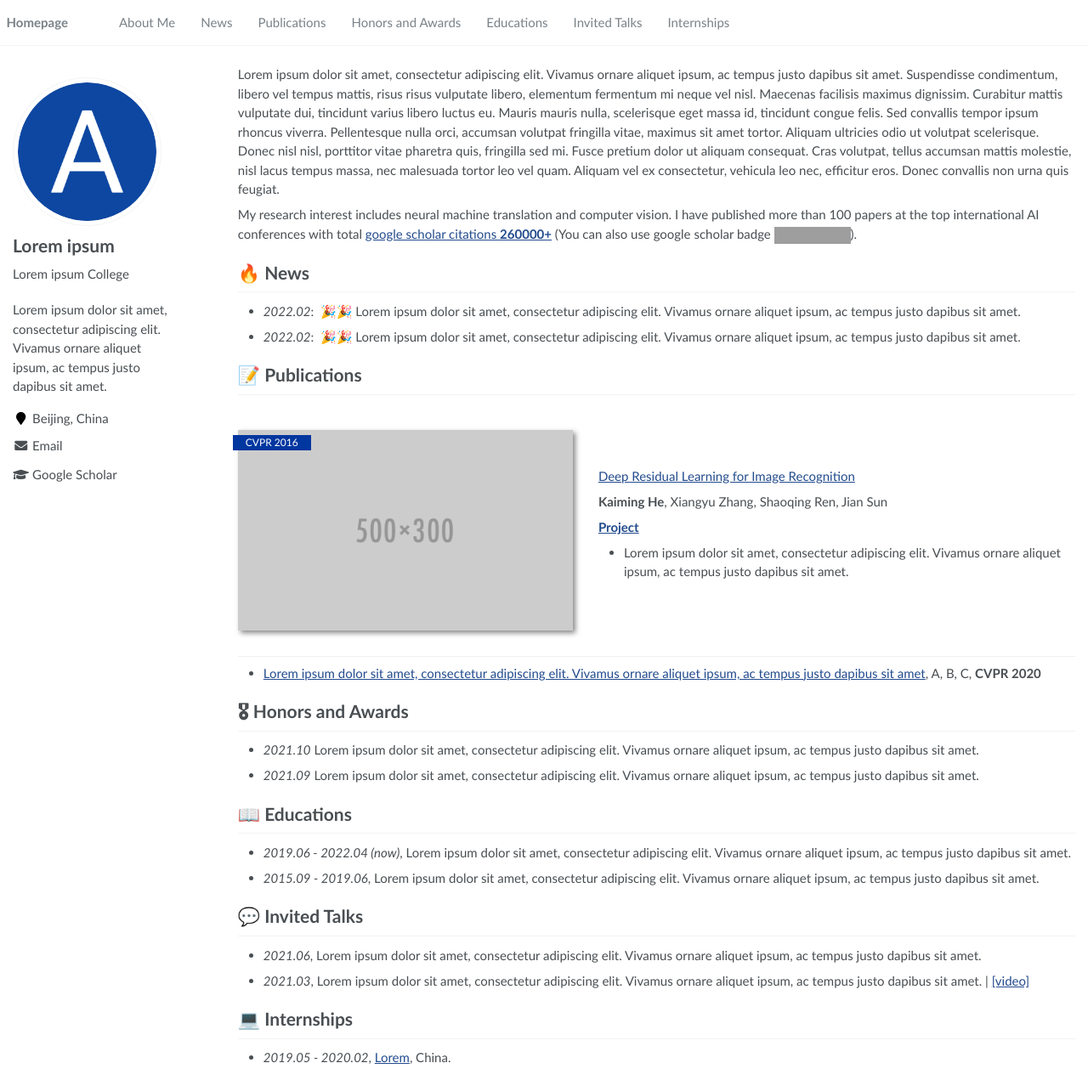
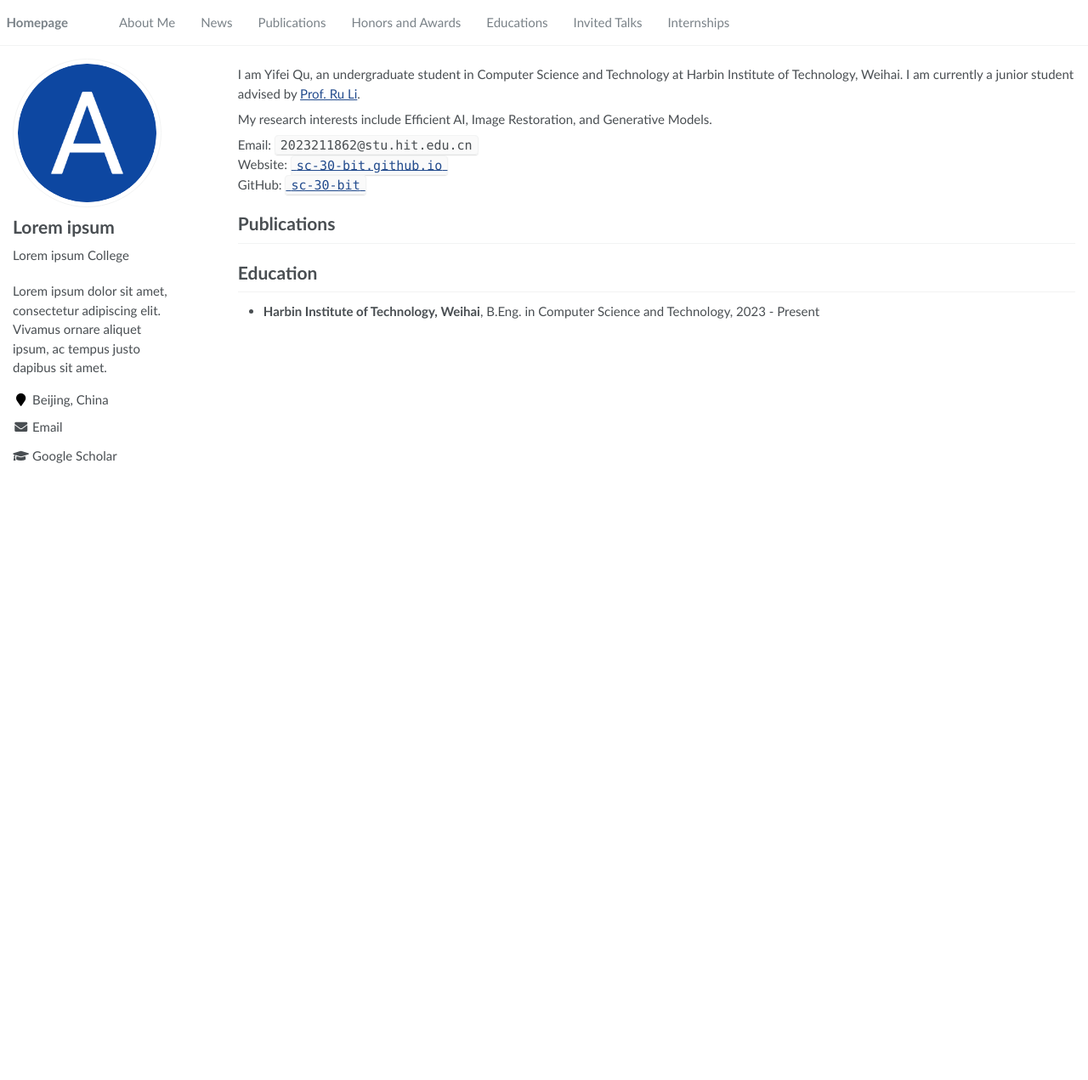
Before and after one commit to sc-30-bit/sc-30-bit.github.io, a Jekyll site: the page built from _pages/about.md, in a window 1280 px wide and 1271 px high. Shown: the whole window at 85% size. Built offline with Jekyll 4.4.1, drawn with Linux system fonts in a browser that asks for light colours; grey boxes are pictures that could not be loaded.

Commit message:
Upgrade homepage

```diff
--- a/_pages/about.md
+++ b/_pages/about.md
@@ -8,51 +8,19 @@ redirect_from:
   - /about.html
 ---
 
-{% if site.google_scholar_stats_use_cdn %}
-{% assign gsDataBaseUrl = "https://cdn.jsdelivr.net/gh/" | append: site.repository | append: "@" %}
-{% else %}
-{% assign gsDataBaseUrl = "https://raw.githubusercontent.com/" | append: site.repository | append: "/" %}
-{% endif %}
-{% assign url = gsDataBaseUrl | append: "google-scholar-stats/gs_data_shieldsio.json" %}
-
 <span class='anchor' id='about-me'></span>
 
-Lorem ipsum dolor sit amet, consectetur adipiscing elit. Vivamus ornare aliquet ipsum, ac tempus justo dapibus sit amet. Suspendisse condimentum, libero vel tempus mattis, risus risus vulputate libero, elementum fermentum mi neque vel nisl. Maecenas facilisis maximus dignissim. Curabitur mattis vulputate dui, tincidunt varius libero luctus eu. Mauris mauris nulla, scelerisque eget massa id, tincidunt congue felis. Sed convallis tempor ipsum rhoncus viverra. Pellentesque nulla orci, accumsan volutpat fringilla vitae, maximus sit amet tortor. Aliquam ultricies odio ut volutpat scelerisque. Donec nisl nisl, porttitor vitae pharetra quis, fringilla sed mi. Fusce pretium dolor ut aliquam consequat. Cras volutpat, tellus accumsan mattis molestie, nisl lacus tempus massa, nec malesuada tortor leo vel quam. Aliquam vel ex consectetur, vehicula leo nec, efficitur eros. Donec convallis non urna quis feugiat.
+I am Yifei Qu, an undergraduate student in Computer Science and Technology at Harbin Institute of Technology, Weihai. I am currently a junior student advised by [Prof. Ru Li](https://liru0126.github.io/).
 
-My research interest includes neural machine translation and computer vision. I have published more than 100 papers at the top international AI conferences with total <a href='https://scholar.google.com/citations?user=DhtAFkwAAAAJ'>google scholar citations <strong><span id='total_cit'>260000+</span></strong></a> (You can also use google scholar badge <a href='https://scholar.google.com/citations?user=DhtAFkwAAAAJ'><img src="https://img.shields.io/endpoint?url={{ url | url_encode }}&logo=Google%20Scholar&labelColor=f6f6f6&color=9cf&style=flat&label=citations"></a>).
+My research interests include Efficient AI, Image Restoration, and Generative Models.
+
+Email: `2023211862@stu.hit.edu.cn`
+Website: [`sc-30-bit.github.io`](https://sc-30-bit.github.io/)
+GitHub: [`sc-30-bit`](https://github.com/sc-30-bit)
+
+# Publications
 
 
-# 🔥 News
-- *2022.02*: &nbsp;🎉🎉 Lorem ipsum dolor sit amet, consectetur adipiscing elit. Vivamus ornare aliquet ipsum, ac tempus justo dapibus sit amet.
-- *2022.02*: &nbsp;🎉🎉 Lorem ipsum dolor sit amet, consectetur adipiscing elit. Vivamus ornare aliquet ipsum, ac tempus justo dapibus sit amet.
+# Education
 
-# 📝 Publications
-
-<div class='paper-box'><div class='paper-box-image'><div><div class="badge">CVPR 2016</div><img src='images/500x300.png' alt="sym" width="100%"></div></div>
-<div class='paper-box-text' markdown="1">
-
-[Deep Residual Learning for Image Recognition](https://openaccess.thecvf.com/content_cvpr_2016/papers/He_Deep_Residual_Learning_CVPR_2016_paper.pdf)
-
-**Kaiming He**, Xiangyu Zhang, Shaoqing Ren, Jian Sun
-
-[**Project**](https://scholar.google.com/citations?view_op=view_citation&hl=zh-CN&user=DhtAFkwAAAAJ&citation_for_view=DhtAFkwAAAAJ:ALROH1vI_8AC) <strong><span class='show_paper_citations' data='DhtAFkwAAAAJ:ALROH1vI_8AC'></span></strong>
-- Lorem ipsum dolor sit amet, consectetur adipiscing elit. Vivamus ornare aliquet ipsum, ac tempus justo dapibus sit amet.
-</div>
-</div>
-
-- [Lorem ipsum dolor sit amet, consectetur adipiscing elit. Vivamus ornare aliquet ipsum, ac tempus justo dapibus sit amet](https://github.com), A, B, C, **CVPR 2020**
-
-# 🎖 Honors and Awards
-- *2021.10* Lorem ipsum dolor sit amet, consectetur adipiscing elit. Vivamus ornare aliquet ipsum, ac tempus justo dapibus sit amet.
-- *2021.09* Lorem ipsum dolor sit amet, consectetur adipiscing elit. Vivamus ornare aliquet ipsum, ac tempus justo dapibus sit amet.
-
-# 📖 Educations
-- *2019.06 - 2022.04 (now)*, Lorem ipsum dolor sit amet, consectetur adipiscing elit. Vivamus ornare aliquet ipsum, ac tempus justo dapibus sit amet.
-- *2015.09 - 2019.06*, Lorem ipsum dolor sit amet, consectetur adipiscing elit. Vivamus ornare aliquet ipsum, ac tempus justo dapibus sit amet.
-
-# 💬 Invited Talks
-- *2021.06*, Lorem ipsum dolor sit amet, consectetur adipiscing elit. Vivamus ornare aliquet ipsum, ac tempus justo dapibus sit amet.
-- *2021.03*, Lorem ipsum dolor sit amet, consectetur adipiscing elit. Vivamus ornare aliquet ipsum, ac tempus justo dapibus sit amet.  \| [\[video\]](https://github.com/)
-
-# 💻 Internships
-- *2019.05 - 2020.02*, [Lorem](https://github.com/), China.
+- **Harbin Institute of Technology, Weihai**, B.Eng. in Computer Science and Technology, 2023 - Present
```
Also changed, not shown: images/stitch.jpg (added).
